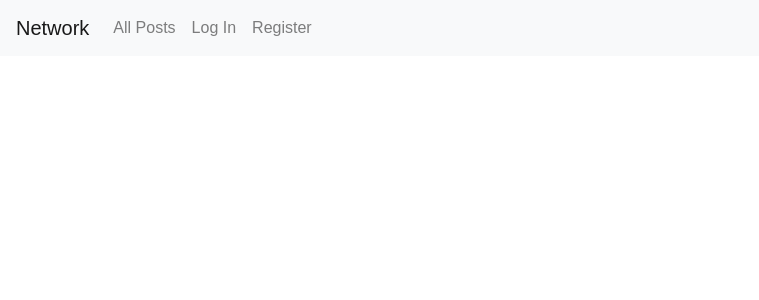
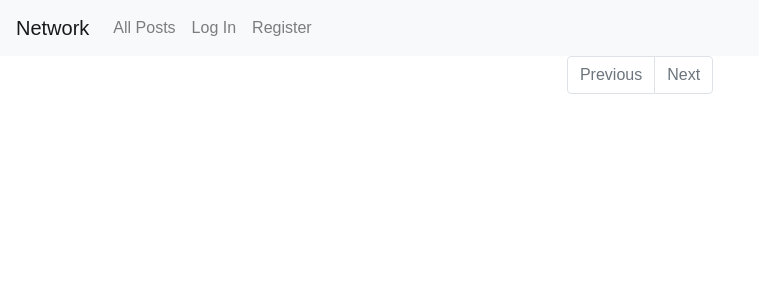
Before and after one commit to TahaFayyaz1/Network, a Django app: page / in a window 1280 px wide. Shown: the top 300 px of the page, without its empty margins (0-759 px from the left). Run offline with Django 3.2, Linux system fonts and the light colour scheme; data that the repository does not hold is empty; some libraries are stand-ins or nearby versions.

Commit message:
Pagination (Task 5) Completed

```diff
--- a/project4/network/templates/network/postslayout.html
+++ b/project4/network/templates/network/postslayout.html
@@ -3,3 +3,28 @@
         <div id="post-div"><a href="{% url 'user' post.user %}" class="lead" id="post-heading">{{post.user}}</a><p id="post-description">{{post.description}}</p><p id="extrainfo-post">{{post.post_datetime}}<br>{{post.likes}}</p></div>
     {% endfor %}
 </div>
+
+
+
+<nav aria-label="Page navigation example">
+    <ul class="pagination justify-content-center">
+        {% if posts.has_previous %}
+            <li class="page-item">
+                <a class="page-link" href="?page={{posts.previous_page_number}}">Previous</a>
+            </li>
+        {%else%}
+            <li class="page-item disabled">
+                <a class="page-link">Previous</a>
+            </li>
+        {% endif %}
+        {% if posts.has_next %}
+            <li class="page-item">
+                <a class="page-link" href="?page={{posts.next_page_number}}">Next</a>
+            </li>
+        {% else %}
+            <li class="page-item disabled">
+                <a class="page-link">Next</a>
+            </li>
+        {% endif %}
+    </ul>
+</nav>
--- a/project4/network/views.py
+++ b/project4/network/views.py
@@ -7,6 +7,7 @@ from .forms import PostForm, FollowingForm
 from .models import User, Post, Following
 from django.utils import timezone
 from django.contrib.auth.decorators import login_required
+from django.core.paginator import Paginator
 
 
 def index(request):
@@ -22,6 +23,7 @@ def index(request):
             post.save()
 
     posts = Post.objects.all().order_by("-id")
+    posts = paginator_functionality(posts, request)
 
     return render(
         request,
@@ -35,7 +37,10 @@ def user(request, userid):
         user = User.objects.get(username=userid)
     except User.DoesNotExist:
         return HttpResponse("<h1>User Does Not Exist</h1>")
+
     posts = Post.objects.filter(user=user.id).order_by("-id")
+    posts = paginator_functionality(posts, request)
+
     num_of_followers = len(Following.objects.filter(following=user, follow=True))
     num_of_following = len(Following.objects.filter(user=user, follow=True))
 
@@ -81,12 +86,19 @@ def following(request):
         list_of_followers.append(follower.following)
 
     posts = Post.objects.filter(user__in=list_of_followers).order_by("-id")
+    posts = paginator_functionality(posts, request)
 
     return render(
         request,
         "network/index.html",
         {"newpost_form": PostForm(), "posts": posts},
     )
+
+
+def paginator_functionality(posts, request):
+    paginator = Paginator(posts, 2)
+    page_number = request.GET.get("page")
+    return paginator.get_page(page_number)
 
 
 def login_view(request):
```
